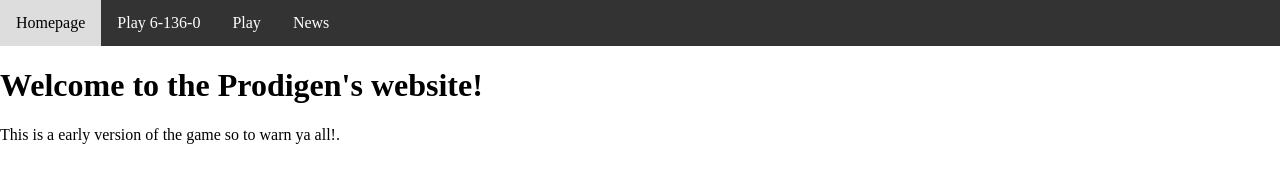
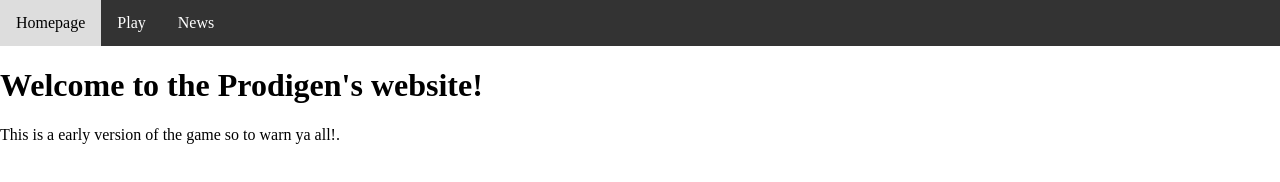
Before and after one commit to WoodPeckerotic-Games/prodigen.github.io, a plain HTML site: page index.html in a window 1280 px wide. Drawn offline with Linux system fonts and the light colour scheme.

Commit message:
Update index.html

```diff
--- a/index.html
+++ b/index.html
@@ -35,7 +35,6 @@
   <body>
     <div class="taskbar">
       <a href="https://woodpeckerotic-games.github.io/prodigen.github.io/">Homepage</a>
-      <a href="https://xpmuser.github.io/Website-Tester/6-136-0">Play 6-136-0</a>
       <a href="https://woodpeckerotic-games.github.io/prodigen.github.io/play?mods=WalkSpeed,FastGameSpeed">Play</a>
       <a href="https://woodpeckerotic-games.github.io/prodigen.github.io/news.html">News</a>
     </div>
```
